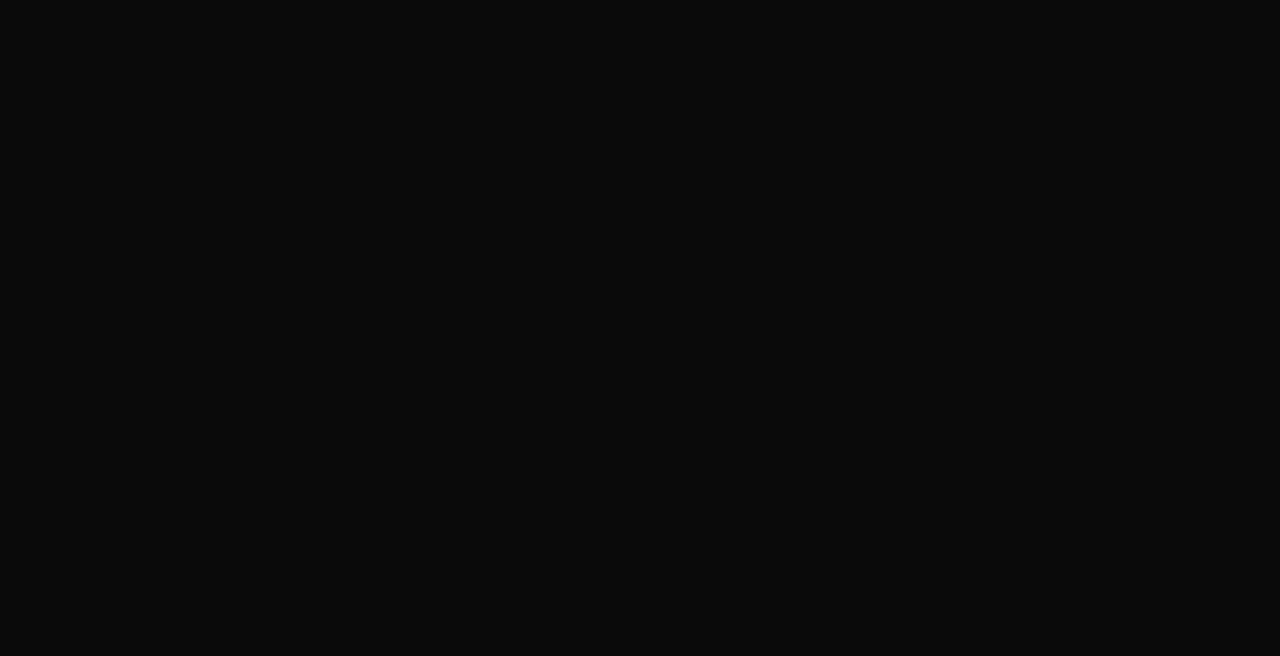
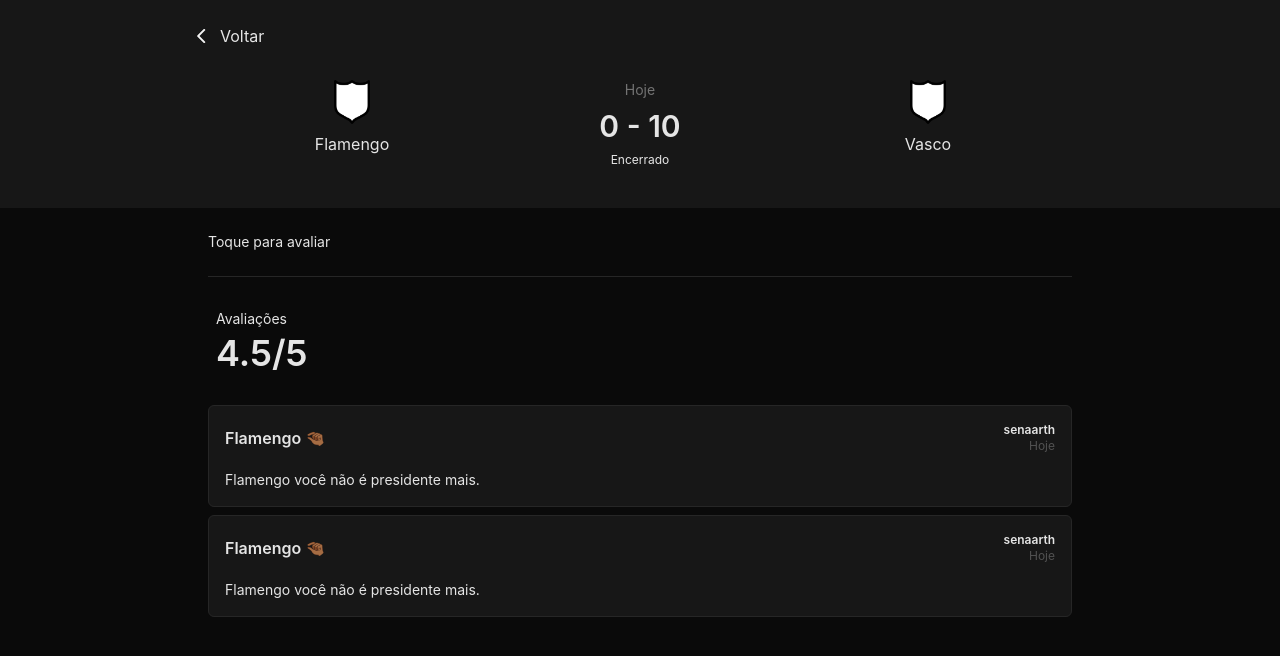
Before and after one commit to senaarth/sportboxd-front, a React (Vite) app: page /partidas/1 in a window 1280 px wide. Shown: the top 656 px of the page. Built offline with nearby package versions, Linux system fonts and the light colour scheme.

Commit message:
feat: matches ratings

```diff
--- a/src/components/date-picker.tsx
+++ b/src/components/date-picker.tsx
@@ -13,7 +13,7 @@
       base: "absolute top-10 z-50 block pt-2",
       inline: "relative top-0 z-auto",
       inner:
-        "inline-block rounded-md bg-neutral-800 border border-neutral-700 p-1 shadow-lg",
+        "inline-block rounded-md bg-neutral-900 border border-neutral-800 p-1 shadow-lg",
     },
     header: {
       base: "",
@@ -105,7 +105,7 @@
     <div className="w-full flex flex-col">
       <div>
         <button
-          className="w-full h-10 flex items-center justify-center gap-2 border border-neutral-700 bg-neutral-800 rounded-md"
+          className="w-full h-10 flex items-center justify-center gap-2 border border-neutral-800 bg-neutral-900 rounded-md hover:brightness-150"
           onClick={() => setIsExpanded(!isExpanded)}
           type="button"
         >
--- a/src/components/league-chip.tsx
+++ b/src/components/league-chip.tsx
@@ -18,7 +18,7 @@
       className={twMerge(
         "flex flex-row items-center px-2 py-1 gap-1 rounded-full transition-all",
         isSelected
-          ? "bg-neutral-800 border border-neutral-700 opacity-1"
+          ? "bg-neutral-900 border border-neutral-800 opacity-1"
           : "bg-transparent border border-transparent opacity-50 cursor-pointer hover:opacity-90 hover:bg-neutral-900"
       )}
       onClick={onClick}
--- a/src/components/match-card.tsx
+++ b/src/components/match-card.tsx
@@ -1,5 +1,6 @@
 import { useNavigate } from "react-router-dom";
 import { twMerge } from "tailwind-merge";
+import { formatDateLabel } from "../utils/date";
 
 interface MatchCardProps {
   matchId: number;
@@ -9,6 +10,7 @@
   awayScore: number;
   avgRating: number;
   ratingsNum: number;
+  date: Date;
 }
 
 export function MatchCard({
@@ -19,12 +21,13 @@
   awayScore,
   avgRating,
   ratingsNum,
+  date,
 }: MatchCardProps) {
   const navigate = useNavigate();
 
   return (
     <button
-      className="w-full rounded-md flex flex-col gap-4 p-4 border border-neutral-600 bg-neutral-800"
+      className="w-full rounded-md flex flex-col gap-4 p-4 border border-neutral-800 bg-neutral-900 hover:brightness-150"
       onClick={() => navigate(`/partidas/${matchId}`)}
       type="button"
     >
@@ -76,7 +79,9 @@
       </div>
       <div className="w-full flex items-center justify-between">
         <p className="text-sm text-neutral-100">{avgRating}/5</p>
-        <p className="text-neutral-500 text-xs">{ratingsNum} avaliações</p>
+        <p className="text-neutral-500 text-xs">
+          {formatDateLabel(date)} · {ratingsNum} avaliações
+        </p>
       </div>
     </button>
   );
--- a/src/pages/home.tsx
+++ b/src/pages/home.tsx
@@ -40,20 +40,12 @@
       awayScore: 9,
       avgRating: 4.5,
       ratingsNum: 10000,
-    },
-    {
-      matchId: 2,
-      homeTeam: "Flamengo",
-      homeScore: 0,
-      awayTeam: "Vasco",
-      awayScore: 7,
-      avgRating: 4.5,
-      ratingsNum: 10000,
+      date: new Date(),
     },
   ]);
 
   return (
-    <div className="bg-neutral-950 w-full h-svh flex flex-col items-center justify-start px-4 py-5 gap-5">
+    <div className="bg-neutral-950 w-full min-h-svh flex flex-col items-center justify-start px-4 py-5 gap-5">
       <div className="w-full max-w-4xl">
         <img
           alt="Logo sportboxd, imagem com nome do site escrito"
--- a/src/pages/match.tsx
+++ b/src/pages/match.tsx
@@ -1,3 +1,149 @@
+import { useQuery } from "react-query";
+import { useNavigate, useParams } from "react-router-dom";
+import { formatDateLabel } from "../utils/date";
+import { Loading } from "../components/loading";
+
+const CrestComponent = ({ team }: { team: string }) => {
+  return (
+    <div className="w-full flex flex-col items-center px-3 gap-2">
+      <object
+        className="h-11"
+        data={`https://api.sportboxd.com/crests/${team}.svg`}
+        type="image/svg"
+      >
+        <img
+          className="h-11"
+          src="/crest_fallback.png"
+          alt={`escudo do time da casa, ${team}`}
+        />
+      </object>
+      <p className="text-base text-neutral-200">{team}</p>
+    </div>
+  );
+};
+
 export default function Match() {
-  return <div className="w-full h-svh bg-neutral-950"></div>;
+  const params = useParams();
+  const navigate = useNavigate();
+  const {
+    data: match,
+    error,
+    isLoading,
+  } = useQuery(["match", params.id], () => {
+    return {
+      date: new Date(),
+      matchId: 1,
+      homeTeam: "Flamengo",
+      homeScore: 0,
+      awayTeam: "Vasco",
+      awayScore: 10,
+      avgRating: 4.5,
+      ratingsNum: 10000,
+    };
+  });
+  const {
+    data: ratings,
+    error: ratingsError,
+    isLoading: isLoadingRatings,
+  } = useQuery(["ratings", params.id], () => {
+    return [
+      {
+        id: 1,
+        author: "senaarth",
+        title: "Flamengo 🤏🏾",
+        comment: "Flamengo você não é presidente mais.",
+        rating: 5,
+        date: new Date(),
+      },
+      {
+        id: 2,
+        author: "senaarth",
+        title: "Flamengo 🤏🏾",
+        comment: "Flamengo você não é presidente mais.",
+        rating: 5,
+        date: new Date(),
+      },
+    ];
+  });
+
+  if (isLoading || error || !match)
+    return (
+      <div className="w-full h-svh flex items-center justify-center bg-neutral-950">
+        <Loading />
+      </div>
+    );
+
+  return (
+    <div className="w-full h-svh bg-neutral-950">
+      <div className="w-full flex items-center justify-center px-4 py-6 bg-neutral-900">
+        <div className="w-full max-w-4xl flex flex-col items-start justify-start gap-4">
+          <button
+            className="flex items-center justify-center gap-2 text-base text-neutral-200 hover:brightness-75 transition-all"
+            onClick={() => navigate("/")}
+            type="button"
+          >
+            <img
+              className="w-5 h-5 p-[2px] -rotate-90"
+              src="/icons/chevron_up.svg"
+              alt="ícone de seta para a esquerda"
+            />
+            Voltar
+          </button>
+          <div className="w-full p-4 grid grid-cols-3">
+            <CrestComponent team={match.homeTeam} />
+            <div className="flex flex-col items-center gap-2">
+              <p className="text-sm text-neutral-500">
+                {formatDateLabel(match.date)}
+              </p>
+              <p className="text-3xl text-neutral-200 font-semibold">
+                {match?.homeScore} - {match?.awayScore}
+              </p>
+              <p className="text-xs text-neutral-200">Encerrado</p>
+            </div>
+            <CrestComponent team={match.awayTeam} />
+          </div>
+        </div>
+      </div>
+      <div className="w-full max-w-4xl flex flex-col items-center justify-start p-4 mx-auto">
+        <button
+          className="w-full text-sm text-neutral-200 py-2 hover:brightness-110 flex items-center justify-between"
+          type="button"
+        >
+          Toque para avaliar
+        </button>
+        <span className="w-full h-[1px] bg-neutral-800 my-4" />
+        <div className="w-full flex items-center justify-start py-2">
+          <div className="flex flex-col items-start text-neutral-200 p-2 gap-1">
+            <p className="text-sm">Avaliações</p>
+            <p className="text-4xl font-semibold">{match.avgRating}/5</p>
+          </div>
+        </div>
+        <div className="w-full flex flex-col items-center justify-start gap-2 mt-4">
+          {isLoadingRatings || ratingsError || !ratings ? (
+            <Loading />
+          ) : (
+            ratings.map((rating) => (
+              <div
+                key={`rating-${rating.id}`}
+                className="w-full bg-neutral-900 border border-neutral-800 rounded-md text-neutral-200 p-4"
+              >
+                <div className="w-full flex items-center justify-between">
+                  <div>
+                    <p className="text-base font-semibold">{rating.title}</p>
+                  </div>
+                  <div className="flex flex-col items-end justify-center">
+                    <p className="text-xs font-semibold">{rating.author}</p>
+                    <p className="text-xs text-neutral-600">
+                      {formatDateLabel(rating.date)}
+                    </p>
+                  </div>
+                </div>
+                <p className="text-sm mt-4">{rating.comment}</p>
+              </div>
+            ))
+          )}
+        </div>
+      </div>
+    </div>
+  );
 }
```
